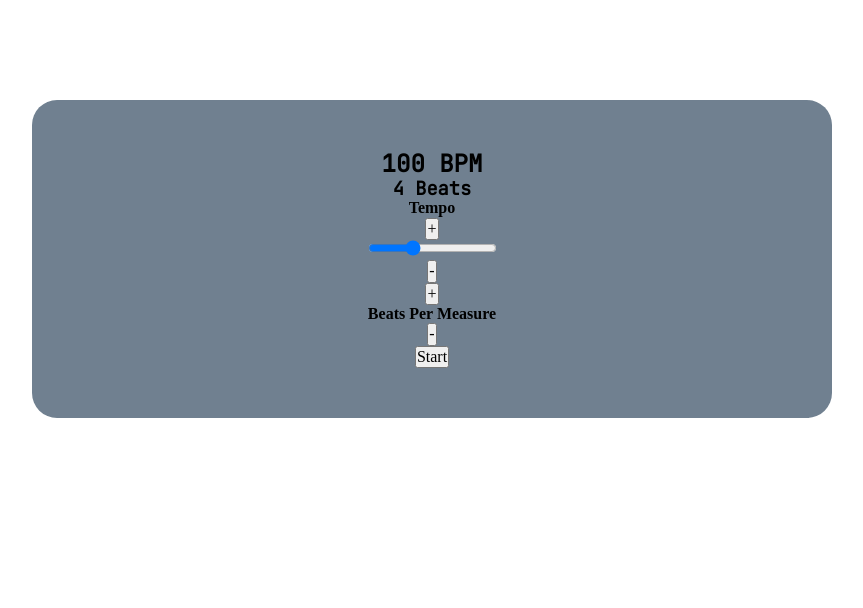
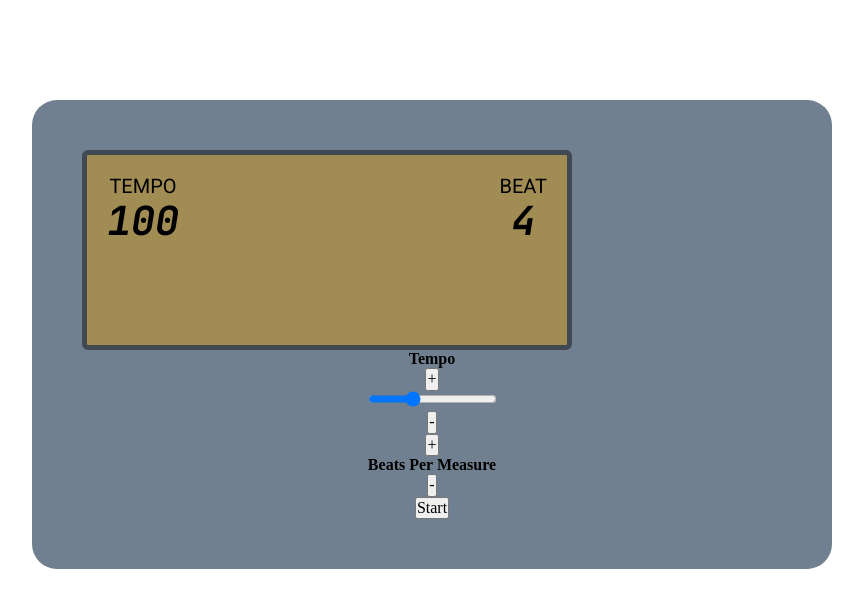
Before and after one commit to joshuascan/metronome, a React (Create React App) app: page / in a window 1280 px wide. Shown: the top 608 px of the page, without its empty margins (208-1071 px from the left). Built offline with nearby package versions, Linux system fonts and the light colour scheme.

Commit message:
creates styles for display component

```diff
--- a/public/index.html
+++ b/public/index.html
@@ -6,7 +6,7 @@
     <link rel="preconnect" href="https://fonts.googleapis.com" />
     <link rel="preconnect" href="https://fonts.gstatic.com" crossorigin />
     <link
-      href="https://fonts.googleapis.com/css2?family=JetBrains+Mono:ital@0;1&family=Roboto:ital,wght@0,400;0,700;1,700&display=swap"
+      href="https://fonts.googleapis.com/css2?family=JetBrains+Mono:ital,wght@0,400;1,400;1,700&family=Roboto:ital,wght@0,400;0,700;1,700&display=swap"
       rel="stylesheet"
     />
     <meta name="viewport" content="width=device-width, initial-scale=1" />
--- a/src/App.js
+++ b/src/App.js
@@ -12,7 +12,7 @@ import audio2 from "./audio/click2.mp3";
 
 const Metronome = styled.div`
   text-align: center;
-  background-color: slategray;
+  background-color: #708090;
   width: 80rem;
   margin: 10rem auto;
   padding: 5rem;
--- a/src/components/Display.js
+++ b/src/components/Display.js
@@ -2,14 +2,39 @@ import React from "react";
 import styled from "styled-components";
 
 const DisplayContainer = styled.div`
+  display: flex;
+  justify-content: space-between;
+  height: 20rem;
+  width: 70%;
+  padding: 2rem;
+  background-color: #a18c54;
+  border: 5px solid #404952;
+  border-radius: 6px;
+`;
+
+const Number = styled.p`
   font-family: ${(props) => props.theme.fonts.display};
+  font-style: italic;
+  font-size: 4rem;
+  font-weight: bold;
+`;
+
+const Text = styled.p`
+  font-family: ${(props) => props.theme.fonts.main};
+  font-size: 2rem;
 `;
 
 export default function Display({ bpm, beatsPerMeasure }) {
   return (
     <DisplayContainer>
-      <h2>{bpm} BPM</h2>
-      <h3>{beatsPerMeasure} Beats</h3>
+      <div>
+        <Text>TEMPO</Text>
+        <Number size={"3rem"}>{bpm}</Number>
+      </div>
+      <div>
+        <Text>BEAT</Text>
+        <Number size={"3rem"}>{beatsPerMeasure}</Number>
+      </div>
     </DisplayContainer>
   );
 }
```
